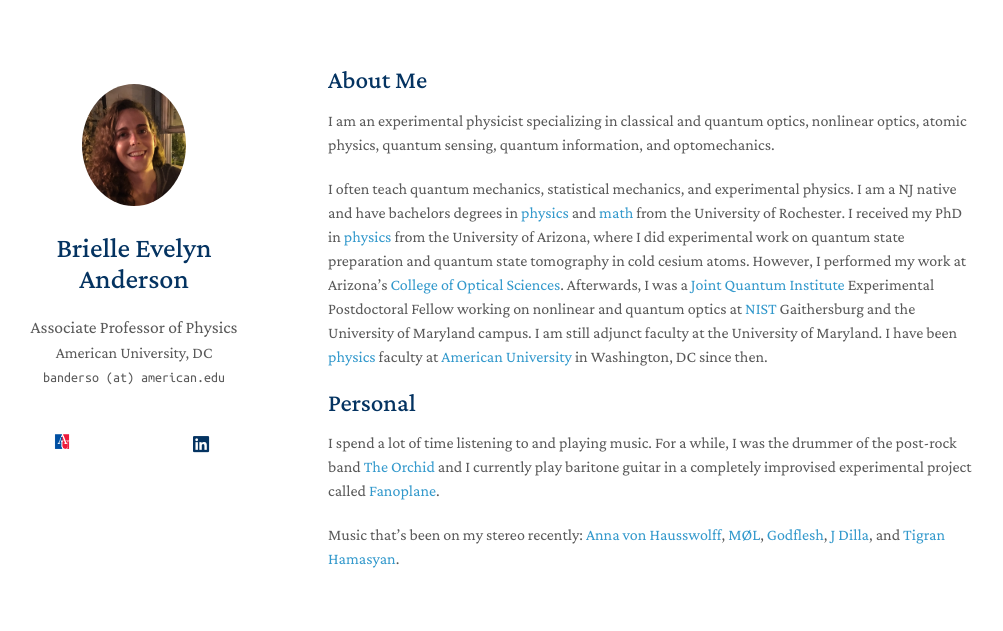
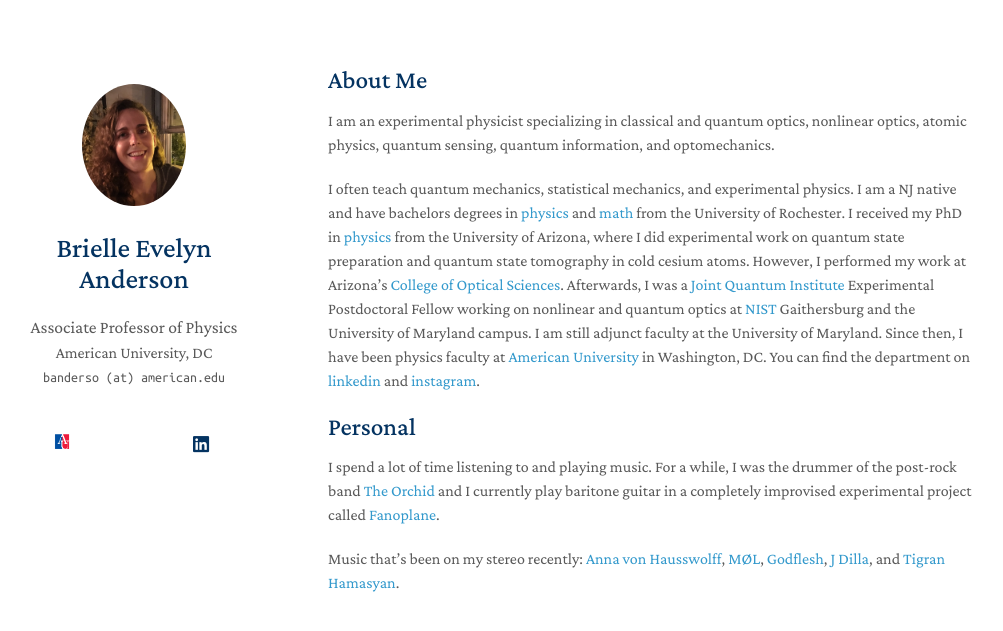
Before and after one commit to brieeveanderson/brieeveanderson.github.io, a Jekyll site: the page built from index.md, in a window 1280 px wide. Shown: the top 631 px of the page, without its empty margins (142-1145 px from the left). Built offline with Jekyll 4.4.1, drawn with Linux system fonts in a browser that asks for light colours; a style sheet for code colours, icons or effects is not loaded; our own code applies the rules of GitHub Pages for plain Markdown files.

Commit message:
Update index.md

```diff
--- a/index.md
+++ b/index.md
@@ -6,7 +6,7 @@
 
 I am an experimental physicist specializing in classical and quantum optics, nonlinear optics, atomic physics, quantum sensing, quantum information, and optomechanics.
 
-I often teach quantum mechanics, statistical mechanics, and experimental physics. I am a NJ native and have bachelors degrees in [physics](https://www.pas.rochester.edu/) and [math](https://www.sas.rochester.edu/mth/) from the University of Rochester. I received my PhD in [physics](https://physics.arizona.edu/) from the University of Arizona, where I did experimental work on quantum state preparation and quantum state tomography in cold cesium atoms. However, I performed my work at Arizona's [College of Optical Sciences](https://optics.arizona.edu/). Afterwards, I was a [Joint Quantum Institute](https://jqi.umd.edu/) Experimental Postdoctoral Fellow working on nonlinear and quantum optics at [NIST](https://www.nist.gov/) Gaithersburg and the University of Maryland campus. I am still adjunct faculty at the University of Maryland. I have been [physics](https://www.instagram.com/americanuphysics/) faculty at [American University](https://www.american.edu/cas/physics/) in Washington, DC since then.
+I often teach quantum mechanics, statistical mechanics, and experimental physics. I am a NJ native and have bachelors degrees in [physics](https://www.pas.rochester.edu/) and [math](https://www.sas.rochester.edu/mth/) from the University of Rochester. I received my PhD in [physics](https://physics.arizona.edu/) from the University of Arizona, where I did experimental work on quantum state preparation and quantum state tomography in cold cesium atoms. However, I performed my work at Arizona's [College of Optical Sciences](https://optics.arizona.edu/). Afterwards, I was a [Joint Quantum Institute](https://jqi.umd.edu/) Experimental Postdoctoral Fellow working on nonlinear and quantum optics at [NIST](https://www.nist.gov/) Gaithersburg and the University of Maryland campus. I am still adjunct faculty at the University of Maryland. Since then, I have been physics faculty at [American University](https://www.american.edu/cas/physics/) in Washington, DC. You can find the department on [linkedin](https://www.linkedin.com/groups/13179821/) and [instagram](https://www.instagram.com/americanuphysics/).
 
 ## Personal
 
```
